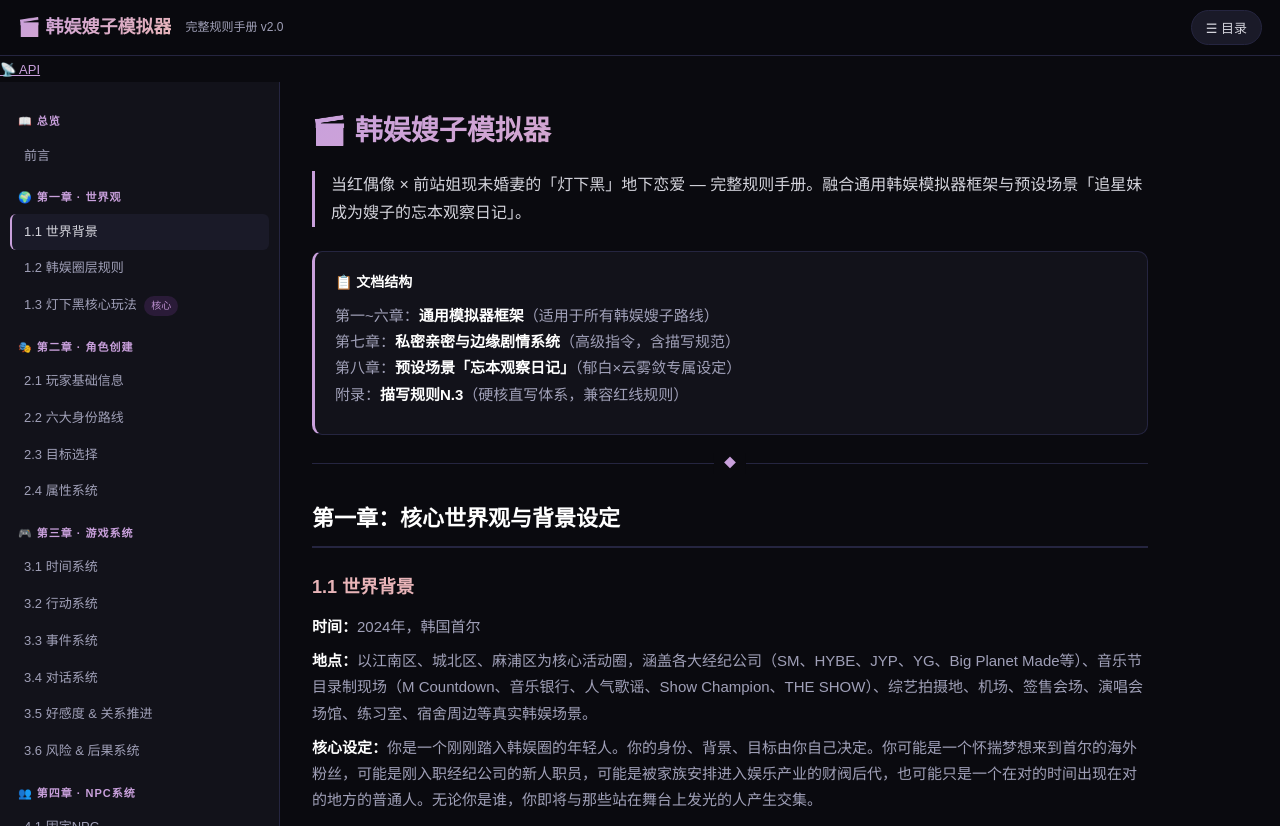
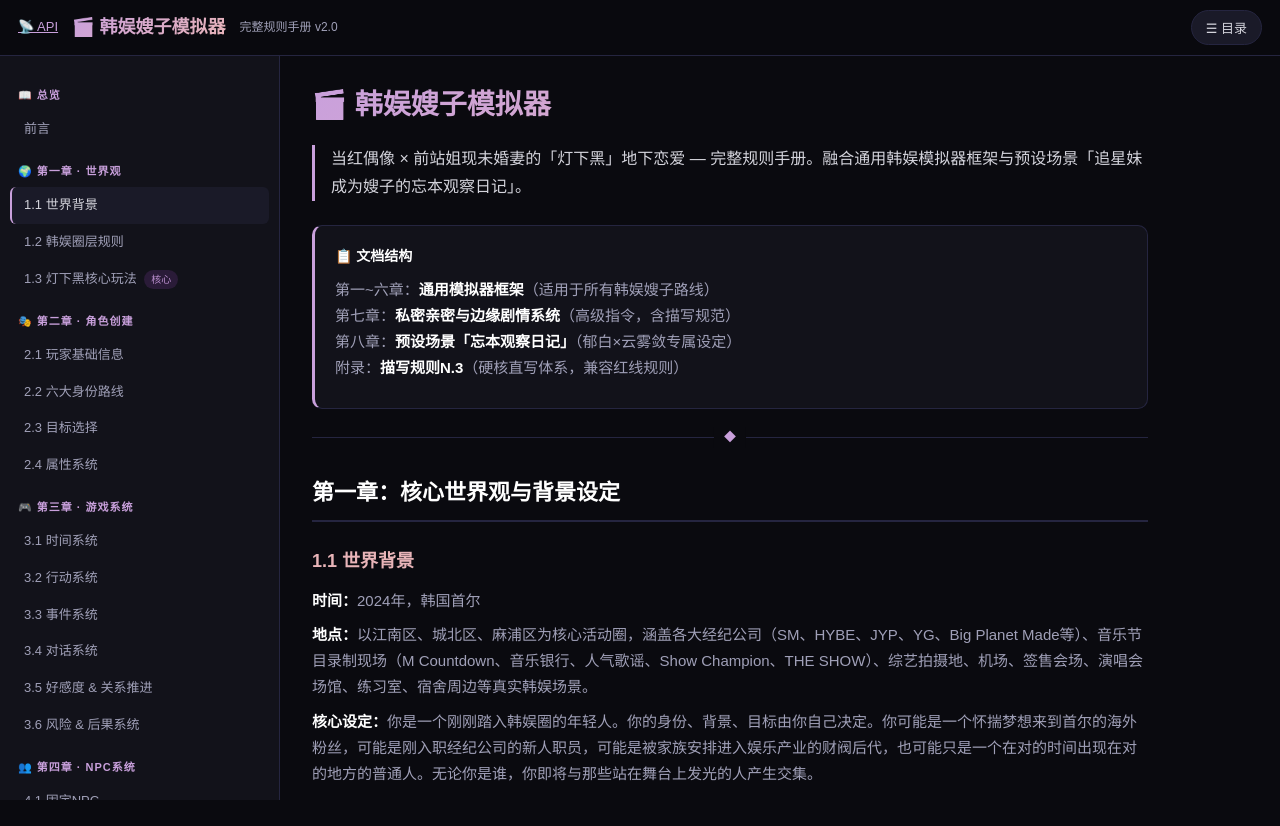
Before and after one commit to shuy51357-cmd/kpop-sister-sim, a plain HTML site: page index.html in a window 1280 px wide. After the commit the page ends 800 px from the top, so only its background shows below. Drawn offline with Linux system fonts and the light colour scheme.

Commit message:
Update index.html

```diff
--- a/index.html
+++ b/index.html
@@ -230,12 +230,12 @@
 <body>
 
 <!-- ═══════════ 顶部导航 ═══════════ -->
-<div class="topbar">
+<div class="topbar"><a href="api.html" style="color:var(--accent);font-size:13px;">📡 API</a>
     <span class="logo">🎬 韩娱嫂子模拟器</span>
     <span class="sub">完整规则手册 v2.0</span>
     <span class="spacer"></span>
     <button class="btn-menu" onclick="toggleSidebar()">☰ 目录</button>
-</div><a href="api.html" style="color:var(--accent);font-size:13px;">📡 API</a>
+</div>
 
 <!-- ═══════════ 主体 ═══════════ -->
 <div class="app">
```
